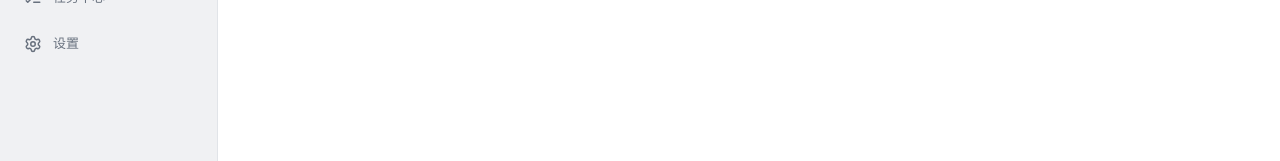
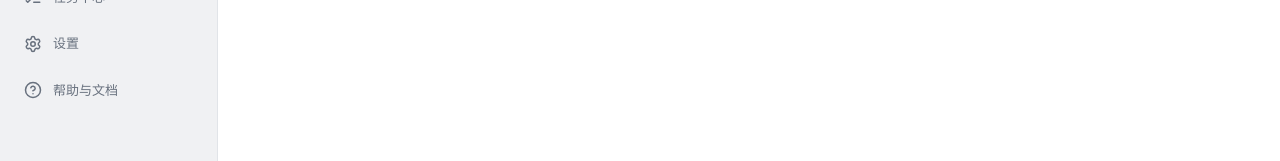
Before and after one commit to code1379/gungun, a React (Vite) app in the folder apps/desktop/src/renderer/: page / in a window 1280 px wide. Shown: the part 394-555 px from the top of the page. Built offline with nearby package versions, Linux system fonts and the light colour scheme.

Commit message:
在侧边栏增加帮助与文档入口

```diff
--- a/apps/desktop/src/renderer/src/App.tsx
+++ b/apps/desktop/src/renderer/src/App.tsx
@@ -7,6 +7,7 @@ import {
   Layers,
   ListTodo,
   Settings as SettingsIcon,
+  CircleHelp,
   PanelLeftClose,
   PanelLeftOpen,
 } from "lucide-react";
@@ -19,6 +20,7 @@ import Network from "./pages/Network";
 import Nodes from "./pages/Nodes";
 import Tasks from "./pages/Tasks";
 import Settings from "./pages/Settings";
+import Help from "./pages/Help";
 import WorkWindow from "./pages/WorkWindow";
 const navigation = [
   { id: "dashboard", label: "主控制台", icon: LayoutDashboard },
@@ -28,6 +30,7 @@ const navigation = [
   { id: "nodes", label: "节点与订阅", icon: Layers },
   { id: "tasks", label: "任务中心", icon: ListTodo },
   { id: "settings", label: "设置", icon: SettingsIcon },
+  { id: "help", label: "帮助与文档", icon: CircleHelp },
 ];
 export default function App() {
   const [page, setPage] = useState("dashboard");
@@ -114,6 +117,7 @@ export default function App() {
           {page === "nodes" && <Nodes />}
           {page === "tasks" && <Tasks />}
           {page === "settings" && <Settings />}
+          {page === "help" && <Help />}
         </div>
       </main>
       <Feedback />
```
